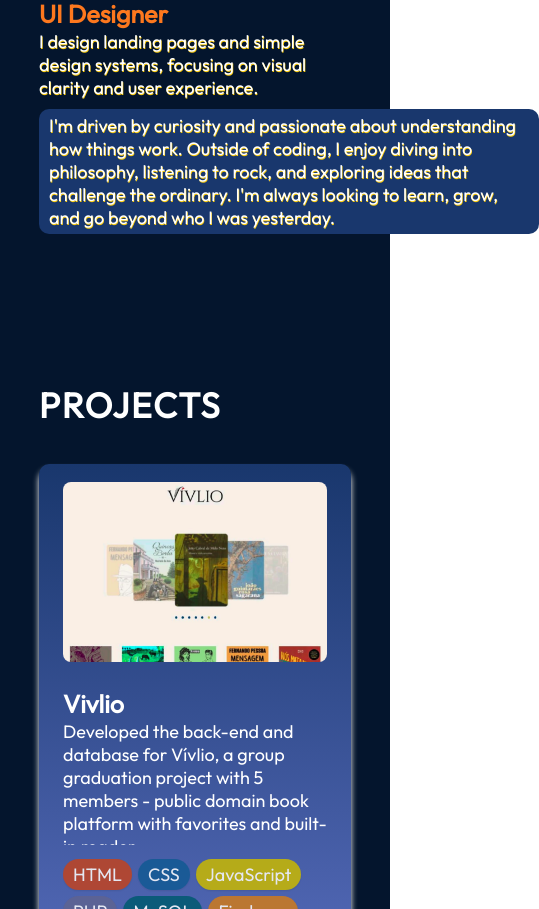
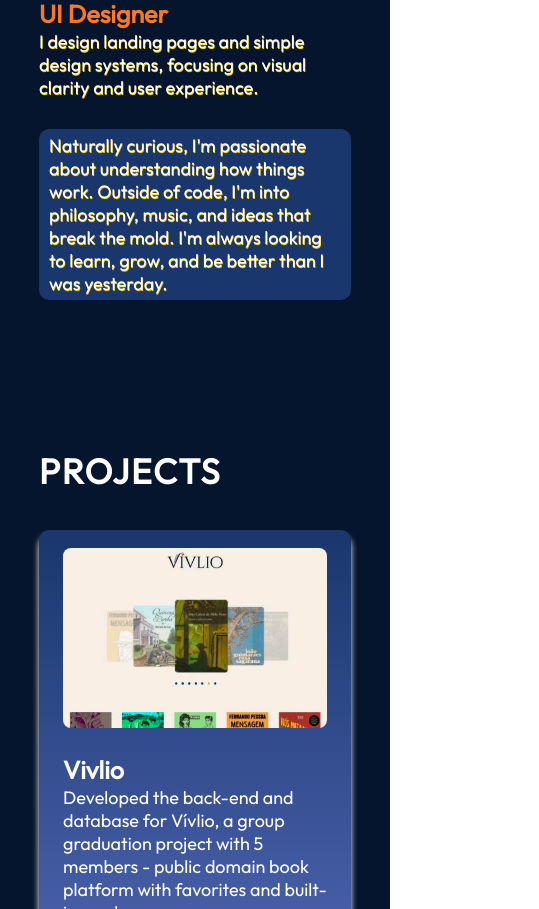
Before and after one commit to FelipeRibeir0/portfolio, a React (Vite) app: page / in a window 390 px wide. Shown: the part 1963-2872 px from the top of the page, 539 px wide, since content can reach past the window. Built offline with nearby package versions, Linux system fonts and the light colour scheme.

Commit message:
fix: :iphone: corrige responsividade no mobile
Substitui width por max-width

```diff
--- a/src/components/About/About.module.css
+++ b/src/components/About/About.module.css
@@ -72,7 +72,7 @@
     text-shadow: 0.5px 0.5px 0.5px var(--color-quaternary);
     background-color: var(--color-secondary);
     border-radius: 10px;
-    width: 500px;
+    max-width: 500px;
 }
 
 @media screen and (max-width: 1077px) {
@@ -100,6 +100,6 @@
     }
 
     .aboutMe {
-        margin-top: 10px;
+        margin-top: 30px;
     }
 }
--- a/src/locale/en/about.json
+++ b/src/locale/en/about.json
@@ -14,5 +14,5 @@
       "description": "I design landing pages and simple design systems, focusing on visual clarity and user experience."
     }
   ],
-  "aboutMe": "I'm driven by curiosity and passionate about understanding how things work. Outside of coding, I enjoy diving into philosophy, listening to rock, and exploring ideas that challenge the ordinary. I'm always looking to learn, grow, and go beyond who I was yesterday."
+  "aboutMe": "Naturally curious, I'm passionate about understanding how things work. Outside of code, I'm into philosophy, music, and ideas that break the mold. I'm always looking to learn, grow, and be better than I was yesterday."
 }
--- a/src/locale/es/about.json
+++ b/src/locale/es/about.json
@@ -14,5 +14,5 @@
       "description": "Creo landing pages y sistemas de diseño simples, priorizando la claridad visual y la experiencia del usuario."
     }
   ],
-  "aboutMe": "Me impulsa la curiosidad y me apasiona entender cómo funcionan las cosas. Fuera del código, me gusta sumergirme en la filosofía, escuchar rock y explorar ideas que desafían lo común. Siempre busco aprender, crecer y superar lo que fui ayer."
+"aboutMe": "Curioso por naturaleza, me apasiona comprender cómo funcionan las cosas. Más allá del código, me interesan la filosofía, la música y las ideas que van más allá de lo obvio. Siempre busco aprender, evolucionar y ser mejor que ayer."
 }
--- a/src/locale/pt/about.json
+++ b/src/locale/pt/about.json
@@ -14,5 +14,5 @@
       "description": "Crio landing pages e sistemas de design simples, priorizando clareza visual e experiência do usuário."
     }
   ],
-  "aboutMe": "Sou movido pela curiosidade e apaixonado por entender como as coisas funcionam. Fora do código, gosto de mergulhar em filosofia, ouvir rock e explorar ideias que desafiem o comum. Estou sempre buscando aprender, crescer e ir além do que fui ontem."
+  "aboutMe": "Curioso por natureza, sou apaixonado por entender como as coisas funcionam. Fora do código, me interesso por filosofia, música e ideias que fogem do óbvio. Estou sempre em busca de aprender, evoluir e ser melhor do que fui ontem."
 }
```
